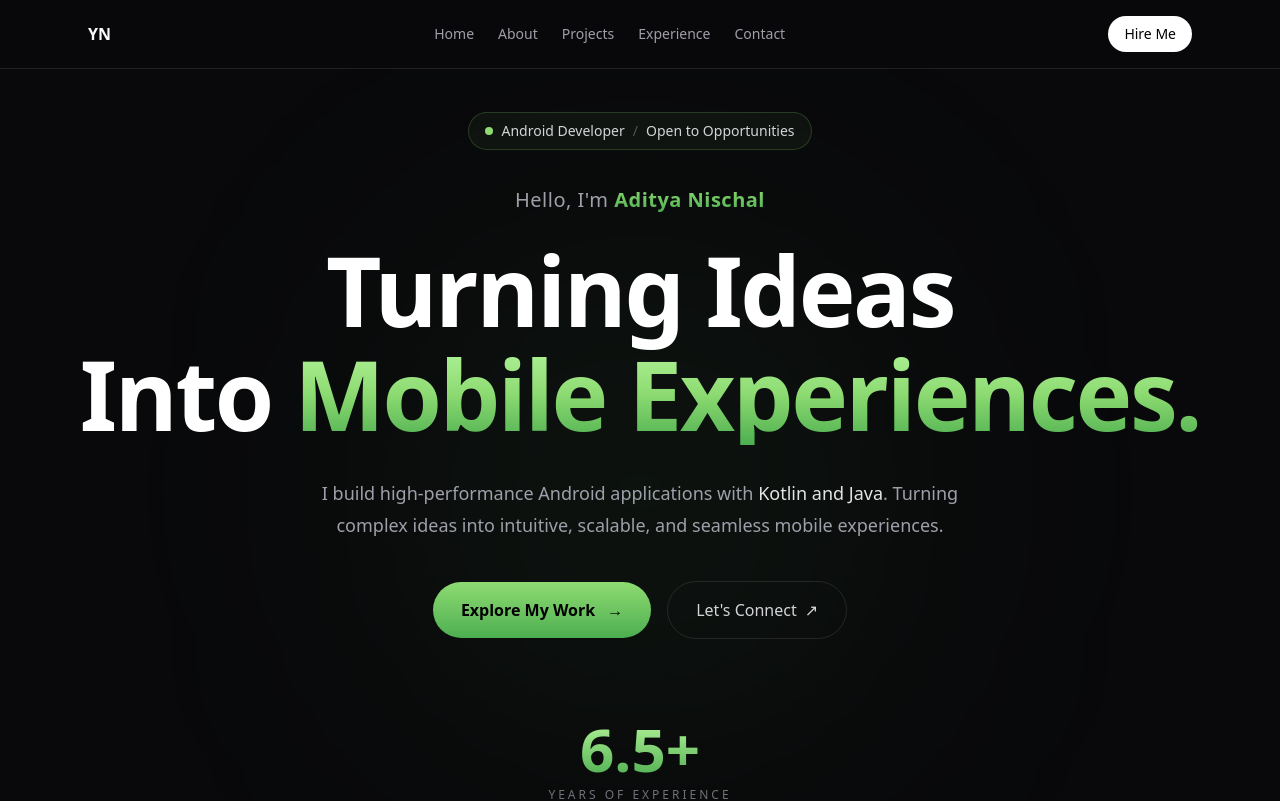
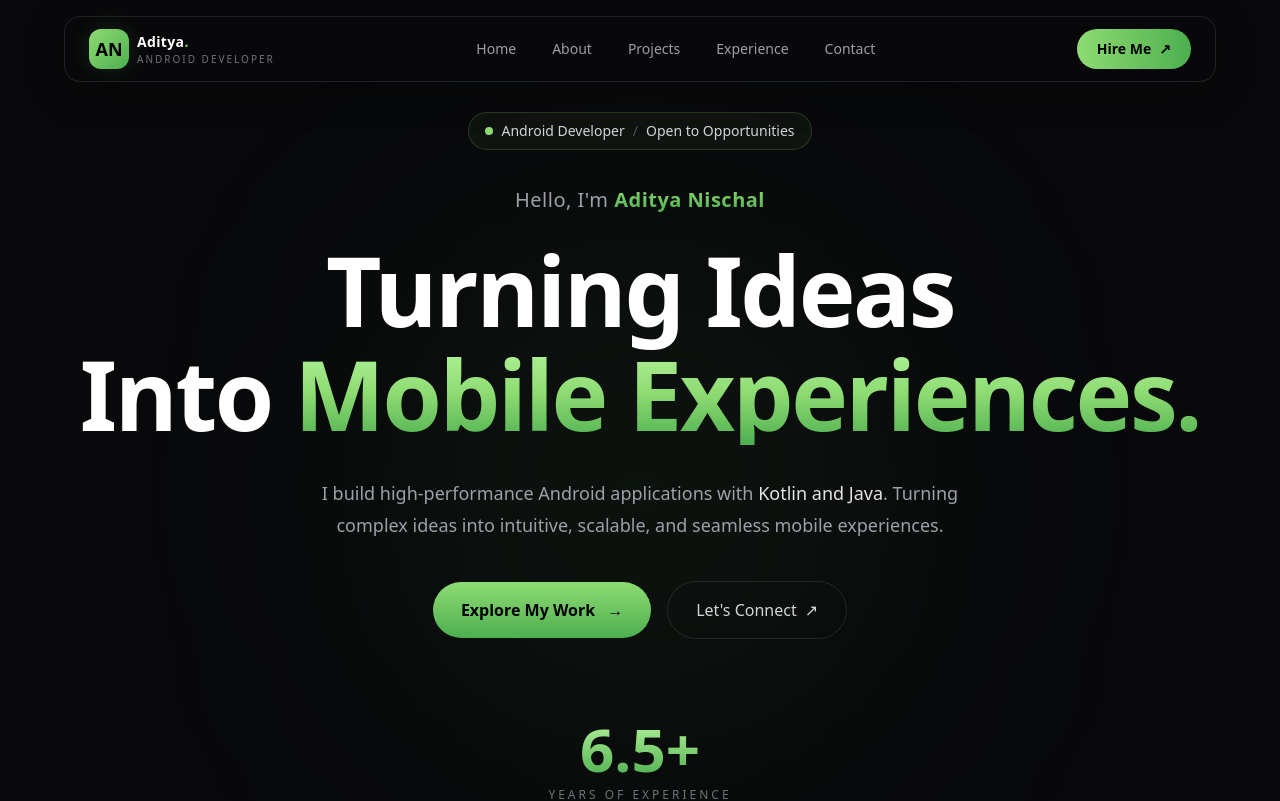
Before and after one commit to adityanischal217/aditya-portfolio, a Next.js app: page / in a window 1280 px wide. Shown: the top 801 px of the page. Built offline with nearby package versions, Linux system fonts and the light colour scheme.

Commit message:
code changes

```diff
--- a/components/Navbar.tsx
+++ b/components/Navbar.tsx
@@ -1,21 +1,61 @@
+
+"use client";
+
+import { motion } from "framer-motion";
+
 const links = ["home", "about", "projects", "experience", "contact"];
 
 export default function Navbar() {
   return (
-    <header className="fixed top-0 z-40 w-full border-b border-white/10 bg-zinc-950/80 backdrop-blur">
-      <nav className="mx-auto flex max-w-6xl items-center justify-between px-6 py-4">
-        <a href="#home" className="font-bold">YN</a>
-        <ul className="hidden gap-6 text-sm text-zinc-400 md:flex">
-          {links.map((l) => (
-            <li key={l}>
-              <a href={`#${l}`} className="capitalize hover:text-white">{l}</a>
+    <motion.header
+      initial={{ opacity: 0, y: -25 }}
+      animate={{ opacity: 1, y: 0 }}
+      transition={{ duration: 0.6 }}
+      className="fixed inset-x-0 top-0 z-50 px-4 pt-4"
+    >
+      <nav className="mx-auto flex max-w-6xl items-center justify-between rounded-2xl border border-white/10 bg-zinc-950/75 px-5 py-3 shadow-[0_8px_40px_rgba(0,0,0,0.25)] backdrop-blur-xl md:px-6">
+
+        {/* Logo */}
+        <a href="#home" className="group flex items-center gap-2">
+          <div className="flex h-10 w-10 items-center justify-center rounded-xl bg-gradient-to-br from-[#8DDB72] to-[#4CAF50] text-lg font-black text-black shadow-[0_0_20px_rgba(141,219,114,0.15)] transition-all duration-300 group-hover:rotate-6 group-hover:scale-110 group-hover:shadow-[0_0_25px_rgba(141,219,114,0.4)]">
+            AN
+          </div>
+          <div className="hidden sm:block">
+            <p className="text-sm font-bold tracking-wide text-white">
+              Aditya<span className="text-[#8DDB72]">.</span>
+            </p>
+            <p className="text-[10px] uppercase tracking-[0.2em] text-zinc-500">
+              Android Developer
+            </p>
+          </div>
+        </a>
+
+        {/* Desktop Navigation */}
+        <ul className="hidden items-center gap-1 md:flex">
+          {links.map((link) => (
+            <li key={link}>
+              <a
+                href={`#${link}`}
+                className="group relative block overflow-hidden rounded-full px-4 py-2 text-sm font-medium capitalize text-zinc-400 transition-all duration-300 hover:bg-white/[0.06] hover:text-[#8DDB72]"
+              >
+                {link}
+                <span className="absolute bottom-1 left-1/2 h-[2px] w-0 -translate-x-1/2 rounded-full bg-gradient-to-r from-[#8DDB72] to-[#4CAF50] transition-all duration-300 group-hover:w-1/2" />
+              </a>
             </li>
           ))}
         </ul>
-        <a href="#contact" className="rounded-full bg-white px-4 py-2 text-sm font-medium text-black">
+
+        {/* Hire Me Button */}
+        <a
+          href="#contact"
+          className="group inline-flex items-center gap-2 rounded-full bg-gradient-to-r from-[#8DDB72] to-[#4CAF50] px-5 py-2.5 text-sm font-bold text-black transition-all duration-300 hover:-translate-y-0.5 hover:shadow-[0_0_25px_rgba(141,219,114,0.4)]"
+        >
           Hire Me
+          <span className="transition-transform duration-300 group-hover:translate-x-1 group-hover:-translate-y-0.5">
+            ↗
+          </span>
         </a>
       </nav>
-    </header>
+    </motion.header>
   );
 }
```
